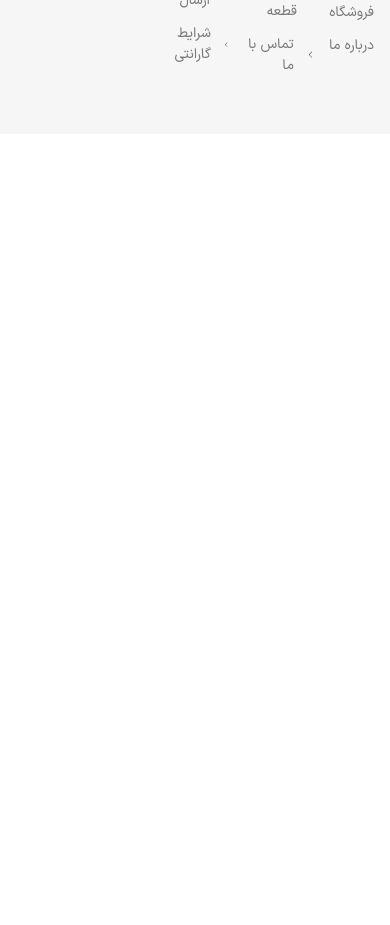
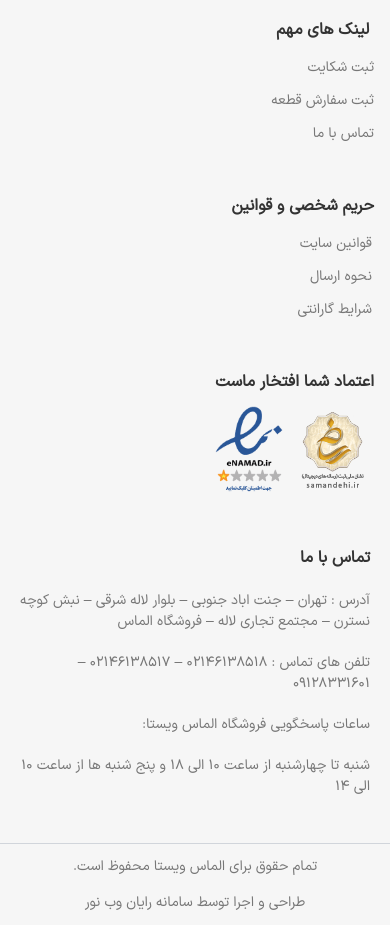
Before and after one commit to Kamyarkamali/almas-Store, a Next.js app: page / in a window 390 px wide. Shown: the part 1100-2025 px from the top of the page. Before the commit the page ends 1234 px from the top, so only its background shows below. Built offline with nearby package versions, Linux system fonts and the light colour scheme.

Commit message:
compoiled footer, responsived

```diff
--- a/components/layouts/Footer.tsx
+++ b/components/layouts/Footer.tsx
@@ -4,6 +4,14 @@
   return (
     <aside>
       <FooterComponents />
+      <div className="border-t-[1px] gap-[15px] border-gray-300 flex flex-col items-center lg:flex-row lg:justify-between p-3">
+        <p className="text-[14px] text-[#777777]">
+          تمام حقوق برای الماس ویستا محفوظ است.
+        </p>
+        <p className="text-[14px] text-[#777777]">
+          طراحی و اجرا توسط سامانه رایان وب نور
+        </p>
+      </div>
     </aside>
   );
 }
--- a/components/module/FooterComponents.tsx
+++ b/components/module/FooterComponents.tsx
@@ -1,10 +1,11 @@
 import Link from "next/link";
 import React from "react";
 import ArrowLeftSvg from "../icon/ArrowLeftSvg";
+import Image from "next/image";
 
 function FooterComponents() {
   return (
-    <div className="w-full flex justify-between items-center pt-10 px-0 pb-2">
+    <div className="w-full sm:grid-cols-2 md:grid-cols-4 justify-items-start md:justify-items-start grid lg:grid-cols-6 custom:grid-cols-4 pt-10 pb-2">
       <section className="flex flex-col gap-[15px] mr-4 mb-[3.135rem]">
         <h5 className="text-[16px] text-[#333333] font-bold">لینک های مفید</h5>
         <ul className="flex flex-col gap-3">
@@ -20,49 +21,68 @@
         </ul>
       </section>
 
-      <section className="flex flex-col gap-[15px] mb-[3.135rem]  items-center">
+      <section className="flex flex-col gap-[15px] mb-[3.135rem] items-center mr-4 sm:mr-0">
         <h5 className="text-[16px] text-[#333333] font-bold">لینک های مهم</h5>
-        <ul className="flex flex-col ml-4 gap-3">
+        <ul className="flex flex-col md:ml-4 gap-3 ">
           <div className="flex items-center gap-3">
+            <div className="hidden md:block">
               <ArrowLeftSvg width="11.26px" height="11.26px" />
+            </div>
             <Link href={"#"}>
               <li className="text-[14px] text-[#777777]">ثبت شکایت</li>
             </Link>
           </div>
           <div className="flex items-center gap-3">
+            <div className="hidden md:block">
               <ArrowLeftSvg width="11.26px" height="11.26px" />
+            </div>
             <Link href={"#"}>
               <li className="text-[14px] text-[#777777]">ثبت سفارش قطعه</li>
             </Link>
           </div>
           <div className="flex items-center gap-3">
+            <div className="hidden lg:block">
+              <div className="hidden md:block">
                 <ArrowLeftSvg width="11.26px" height="11.26px" />
+              </div>
+            </div>
+            <div className="flex items-center gap-3">
+              <div className="hidden md:block">
+                <ArrowLeftSvg width="11.26px" height="11.26px" />
+              </div>
               <Link href={"#"}>
                 <li className="text-[14px] text-[#777777]">تماس با ما</li>
               </Link>
             </div>
+          </div>
         </ul>
       </section>
 
-      <section className="flex flex-col gap-[15px] mb-[3.135rem]  items-center">
+      <section className="flex flex-col gap-[15px] mb-[3.135rem] items-center mr-[1rem] md:mr-0">
         <h5 className="text-[16px] text-[#333333] font-bold">
           حریم شخصی و قوانین
         </h5>
         <ul className="flex flex-col ml-16 gap-3">
           <div className="flex items-center gap-3">
+            <div className="hidden lg:block">
               <ArrowLeftSvg width="11.26px" height="11.26px" />
+            </div>
             <Link href={"#"}>
               <li className="text-[14px] text-[#777777]">قوانین سایت</li>
             </Link>
           </div>
           <div className="flex items-center gap-3">
+            <div className="hidden lg:block">
               <ArrowLeftSvg width="11.26px" height="11.26px" />
+            </div>
             <Link href={"#"}>
               <li className="text-[14px] text-[#777777]">نحوه ارسال</li>
             </Link>
           </div>
           <div className="flex items-center gap-3">
+            <div className="hidden lg:block">
               <ArrowLeftSvg width="11.26px" height="11.26px" />
+            </div>
             <Link href={"#"}>
               <li className="text-[14px] text-[#777777]">شرایط گارانتی</li>
             </Link>
@@ -70,13 +90,48 @@
         </ul>
       </section>
 
-      <section className="mb-[3.135rem]">
+      <section className="mb-[3.135rem] mr-4 sm:mr-0">
         <h5 className="text-[16px] text-[#333333] font-bold">
           اعتماد شما افتخار ماست
         </h5>
+        <div className="flex items-center mt-[10px]">
+          <Image
+            src={"/images/imagesFooter/2.png"}
+            width={83}
+            height={83}
+            alt="نماد اعتماد فروشگاه الکاس"
+          />
+          <Image
+            src={"/images/imagesFooter/logo.png"}
+            width={84}
+            height={92}
+            alt="نماد اعتماد فروشگاه الکاس"
+          />
+        </div>
       </section>
 
-      <section className="mb-[3.135rem]">5</section>
+      <section className="mb-[1.135rem] mr-[20px] lg:mr-0 custom:mr-4">
+        <h5 className="text-[16px] text-[#333333] font-bold mb-[20px]">
+          تماس با ما
+        </h5>
+        <p className="text-[14px] text-[#777777] w-[370px] lg:w-[470px] sm:w-[590px] mb-[20px]">
+          آدرس : تهران – جنت اباد جنوبی – بلوار لاله شرقی – نبش کوچه نسترن –
+          مجتمع تجاری لاله – فروشگاه الماس
+        </p>
+        <p className="text-[14px] text-[#777777] w-[370px] sm:w-[378px] mb-[20px]">
+          تلفن های تماس : ۰۲۱۴۶۱۳۸۵۱۸ – ۰۲۱۴۶۱۳۸۵۱۷ – ۰۹۱۲۸۳۳۱۶۰۱
+        </p>
+        {/* <p className="text-[14px] hidden sm:block text-[#777777] w-[360px] mb-[20px]">
+          تلفن های تماس : ۰۲۱۴۶۱۳۸۵۱۸ – ۰۲۱۴۶۱۳۸۵۱۷ – شنبه تا چهارشنبه از ساعت
+          10 الی 18 و پنج شنبه ها از ساعت 10 الی 14
+        </p> */}
+        <p className="text-[14px] text-[#777777] w-[360px] mb-[20px]">
+          ساعات پاسخگویی فروشگاه الماس ویستا:
+        </p>
+        <p className="text-[14px] text-[#777777] w-[360px] sm:w-[390px] mb-[20px]">
+          شنبه تا چهارشنبه از ساعت 10 الی 18 و پنج شنبه ها از ساعت 10 الی 14
+        </p>
+      </section>
     </div>
   );
 }
--- /dev/null
+++ b/components/module/MessegeFooter.tsx
@@ -0,0 +1,7 @@
+import React from "react";
+
+function MessegeFooter() {
+  return <div>MessegeFooter</div>;
+}
+
+export default MessegeFooter;
--- a/components/templates/HomePage.tsx
+++ b/components/templates/HomePage.tsx
@@ -2,7 +2,7 @@
 
 function HomePage() {
   return (
-    <div className="bg-[#F6F6F6]">
+    <div className="bg-[#F6F6F6] w-full">
       <Layouts>
         <h1></h1>
       </Layouts>
```
Lines whose indentation alone changed are shown as unchanged.
